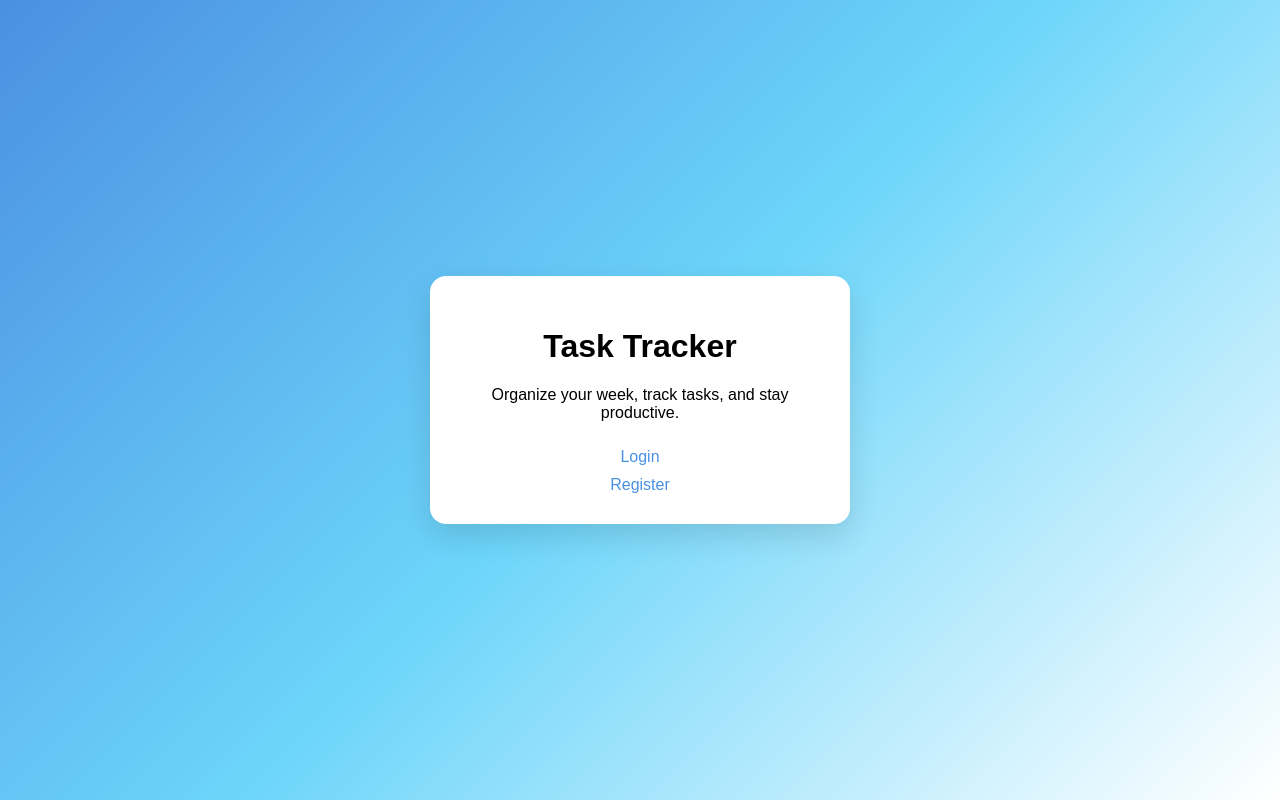
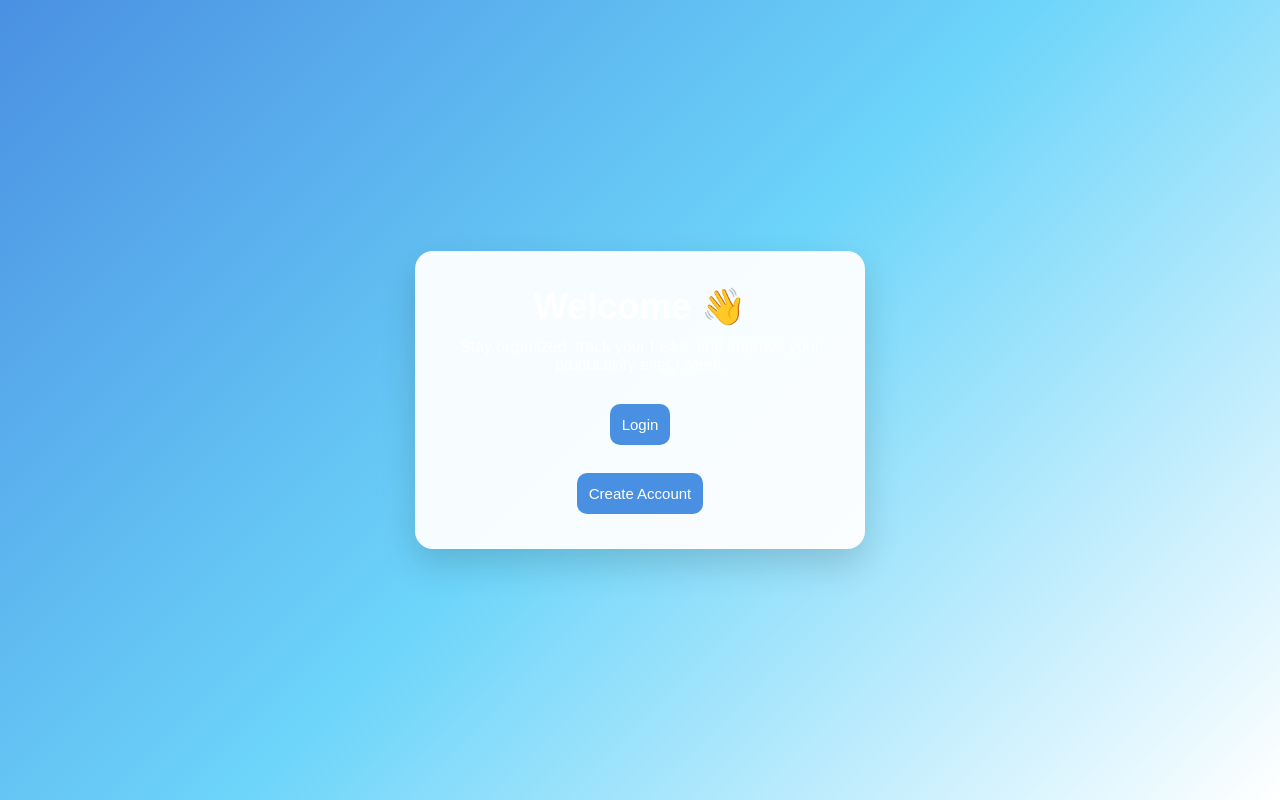
Before and after one commit to eat29-ops/schooltask_tracker, a Flask app: page / in a window 1280 px wide. Run offline with Flask 3, Linux system fonts and the light colour scheme.

Commit message:
Update index.html

```diff
--- a/templates/index.html
+++ b/templates/index.html
@@ -7,17 +7,17 @@
 
 <body class="home">
 
-<div class="overlay">
+<div class="home-card">
 
-    <div class="card center">
+    <div class="welcome-title">Welcome 👋</div>
 
-        <h1>Task Tracker</h1>
-        <p>Organize your week, track tasks, and stay productive.</p>
+    <div class="welcome-text">
+        Stay organized, track your tasks, and improve your productivity every week.
+    </div>
 
-        <a href="/login">Login</a><br>
-        <a href="/register">Register</a>
-
-    </div>
+    <a href="/login"><button>Login</button></a>
+    <br><br>
+    <a href="/register"><button>Create Account</button></a>
 
 </div>
 
```
